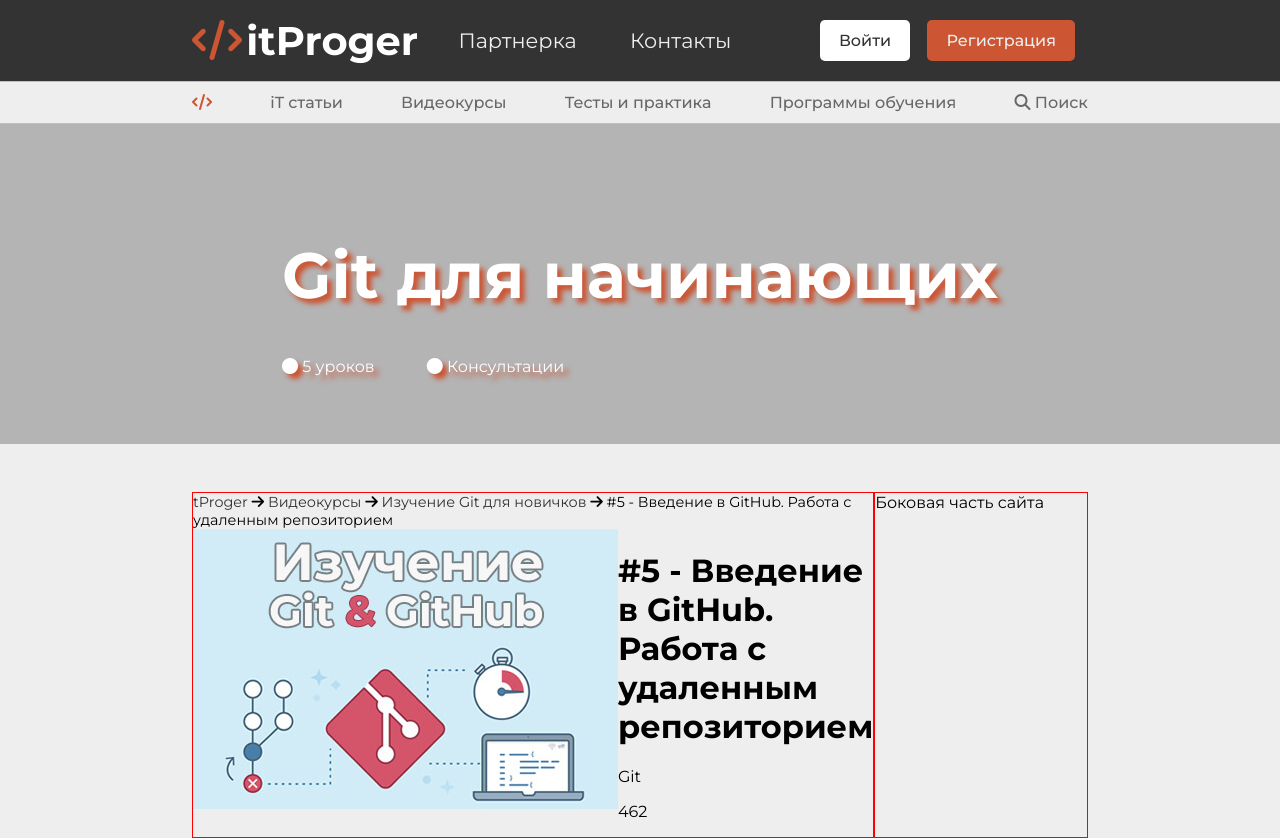
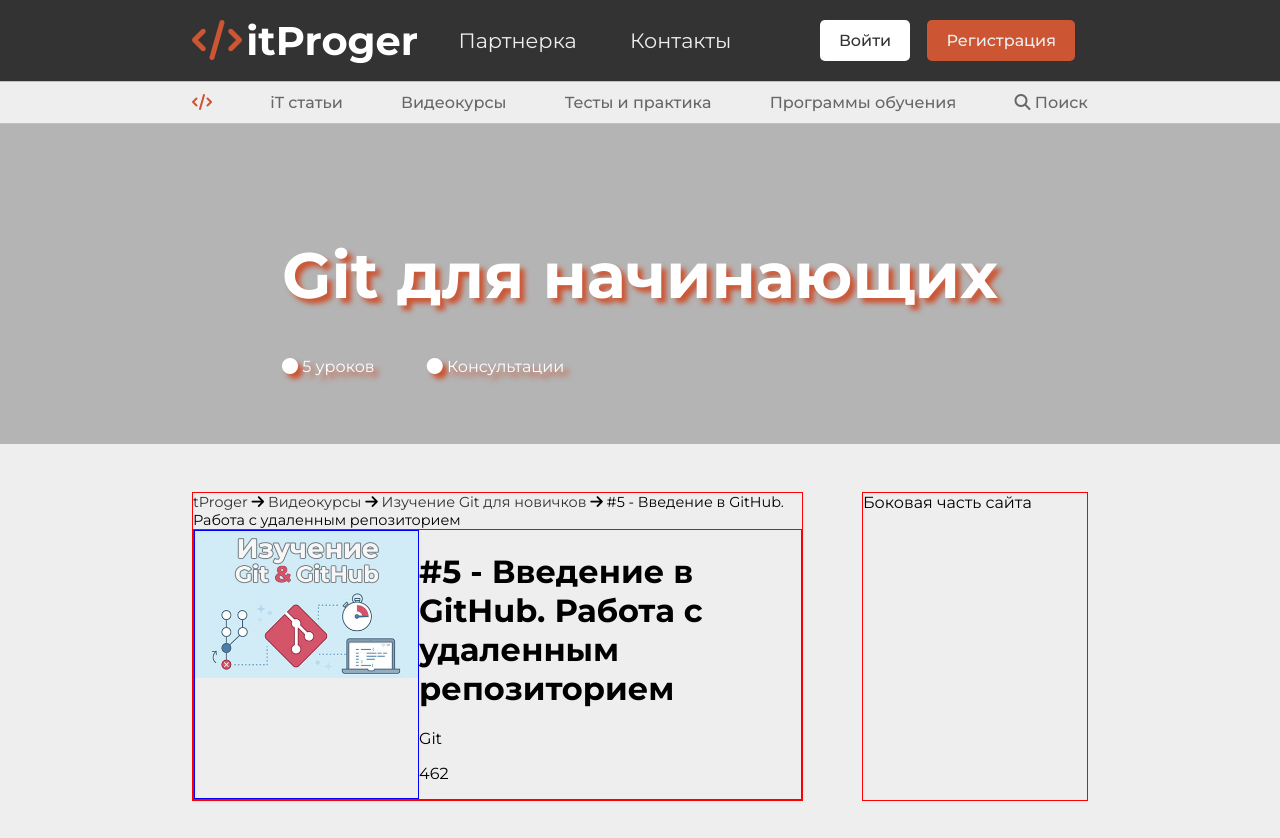
Before and after one commit to krillan49/itProger_copy, a plain HTML site: page index.html in a window 1280 px wide. After the commit the page ends 801 px from the top, so only its background shows below. Drawn offline with Linux system fonts and the light colour scheme.

Commit message:
мелкие поправки и комменты

```diff
--- a/css/main.css
+++ b/css/main.css
@@ -180,15 +180,25 @@ main {
   flex-basis: 68%;
 }
 
+/* Меню */
 #m-nav { font-size: .9rem; }
 #m-nav>a { color: #333; }
 #m-nav>a:hover { color: #c53; }
 
+/* Блок с картинкой и соц кнопками */
 #m-head {
   display: flex;
   justify-content: space-between;
+  border: 1px solid green;
 }
-#m-head .m-head-1 { flex-basis: 30%; } /* хз как поменять размер */
+.m-head-1 {
+  flex-basis: 100%;
+  border: 1px solid blue;
+} /* хз как поменять размер */
+
+.m-head-1>img {
+  width: 100%;
+}
 
 
 /*=====================================
```
Also changed, not shown: index.html (+5 -2 lines).
